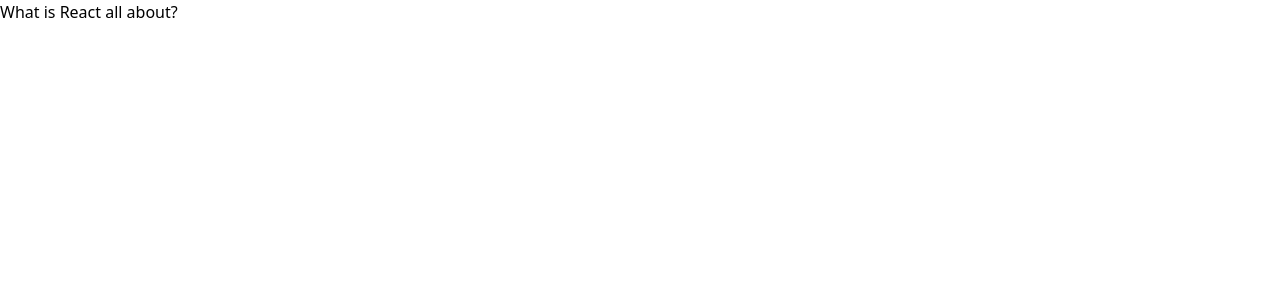
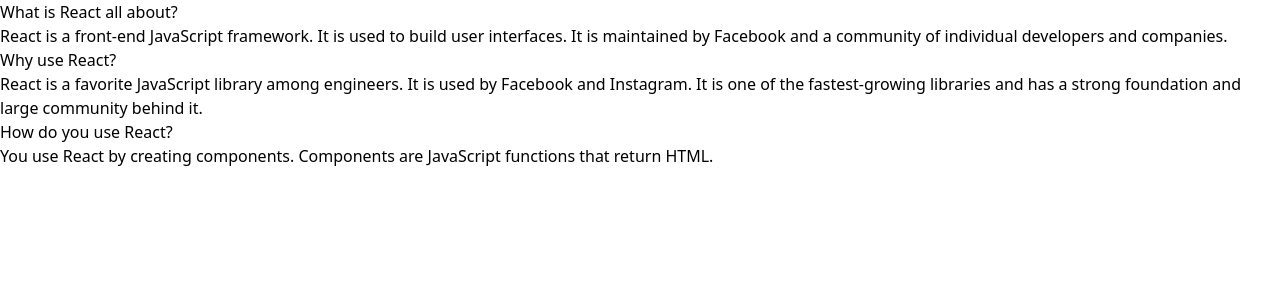
Before and after one commit to Dmitry1007/common-ui-components, a React (Create React App) app: page / in a window 1280 px wide. Shown: the top 300 px of the page. Built offline with nearby package versions, Linux system fonts and the light colour scheme.

Commit message:
Accordion boilerplate

```diff
--- a/src/components/Accordion.js
+++ b/src/components/Accordion.js
@@ -1,6 +1,22 @@
+import React from 'react';
+
 function Accordion({ items }) {
+  const renderedItems = items.map((item, index) => {
+    return (
+      <React.Fragment key={index}>
+        <div className="title active">
+          <i className="dropdown icon"></i>
+          {item.label}
+        </div>
+        <div className="content active">
+          <p>{item.content}</p>
+        </div>
+      </React.Fragment>
+    );
+  });
+
   return (
-    <div>{items[0].label}</div>
+    <div>{renderedItems}</div>
   );
 }
 
```
